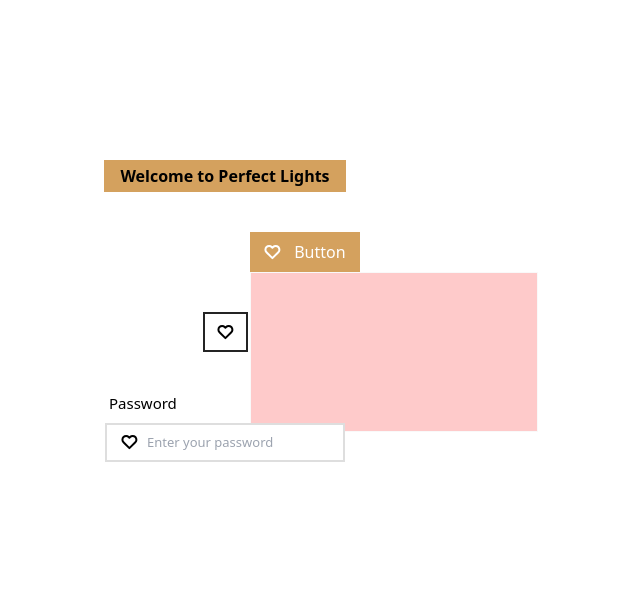
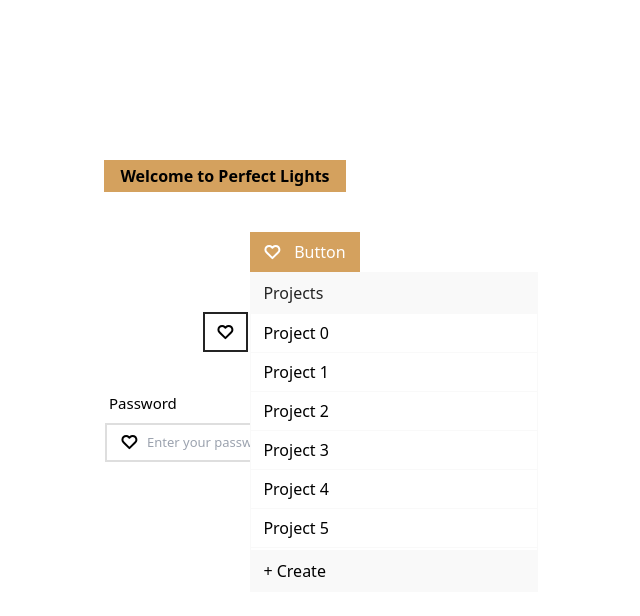
Before and after one commit to Alfred-Nelson/perfect-lights-components, a React (Create React App) app: page / in a window 1280 px wide. Both pictures are taken after a click on the button "Button". Shown: the top 616 px of the page, without its empty margins (415-1055 px from the left). Built offline with nearby package versions, Linux system fonts and the light colour scheme; the HTML template or start-up script is replaced by a standard one.

Commit message:
Dropdown menu

```diff
--- a/package.json
+++ b/package.json
@@ -10,6 +10,7 @@
     "@types/node": "^16.18.14",
     "@types/react": "^18.0.28",
     "@types/react-dom": "^18.0.11",
+    "lodash.debounce": "^4.0.8",
     "react": "^18.2.0",
     "react-dom": "^18.2.0",
     "react-scripts": "5.0.1",
@@ -64,6 +65,7 @@
     "@storybook/preset-create-react-app": "^4.1.2",
     "@storybook/react": "^6.5.16",
     "@storybook/testing-library": "^0.0.13",
+    "@types/lodash.debounce": "^4.0.7",
     "babel-plugin-named-exports-order": "^0.0.2",
     "chromatic": "^6.17.1",
     "prop-types": "^15.8.1",
--- a/src/App.tsx
+++ b/src/App.tsx
@@ -8,10 +8,34 @@ import useClickOutside from "./hooks/useClickOutside";
 import useMouseLocation from "./hooks/useMouseLocation";
 
 function App() {
-  const containerRef = useRef(null)
-  const [openDropdown, setOpenDropdown] = useState(false)
-  const mouseLocation = useMouseLocation()
-  useClickOutside(containerRef, () => setOpenDropdown(false))
+  const containerRef = useRef(null);
+  const [openDropdown, setOpenDropdown] = useState(false);
+  const [selectedProject, setSelectedProject] = useState<any>(null);
+  const [selectedFloor, setSelectedFloor] = useState<any>(null);
+  const [selectedArea, setSelectedArea] = useState<any>(null);
+  const mouseLocation = useMouseLocation();
+  useClickOutside(containerRef, () => {
+    setOpenDropdown(false)
+    setSelectedFloor(null)
+    setSelectedArea(null)
+  });
+
+  const areaData = Array.from({ length: 20 }).map((_, areaId) => ({
+    id: areaId,
+    name: `Area ${areaId}`,
+  }));
+
+  const floorData = Array.from({ length: 20 }).map((_, floorId) => ({
+    id: floorId,
+    name: `Floor ${floorId}`,
+    areas: areaData,
+  }));
+
+  const projectData = Array.from({ length: 20 }).map((_, projectId) => ({
+    id: projectId,
+    name: `Project ${projectId}`,
+    floors: floorData,
+  }));
 
   return (
     <div className="flex flex-col justify-center items-center">
@@ -21,7 +45,7 @@ function App() {
         </p>
       </div>
 
-      <div ref={containerRef} className="mt-10 translate-x-[10vh] relative">
+      <div ref={containerRef} className="z-50 mt-10 translate-x-[10vh] relative">
         <Button
           label="Button"
           // disabled={true}
@@ -29,7 +53,18 @@ function App() {
           onClick={() => setOpenDropdown(true)}
         />
         {openDropdown && (
-          <DropdownBox mouseLocation={mouseLocation as number} />
+          <DropdownBox
+            data={projectData}
+            mouseLocation={mouseLocation as number}
+            selected={{
+              project: selectedProject,
+              floor: selectedFloor,
+              area: selectedArea,
+              setProject: setSelectedProject,
+              setFloor: setSelectedFloor,
+              setArea: setSelectedArea,
+            }}
+          />
         )}
       </div>
       <div className="flex justify-center space-x-5 mt-10">
--- a/src/assets/ArrowIcons.tsx
+++ b/src/assets/ArrowIcons.tsx
@@ -1,6 +1,6 @@
 import React from "react";
 
-export type IconProp = { color?: string }
+export type IconProp = { color?: string };
 
 export const RightArrowIcon = ({ color }: IconProp) => {
   return (
@@ -61,3 +61,20 @@ export const DownwardArrowIcon = ({ color }: IconProp) => {
     </svg>
   );
 };
+
+export const LeftwardArrayIcon = ({ color }: IconProp) => {
+  return (
+    <svg
+      width="8"
+      height="12"
+      viewBox="0 0 8 12"
+      fill="none"
+      xmlns="http://www.w3.org/2000/svg"
+    >
+      <path
+        d="M1.17006 6.70999L5.41006 10.95C5.50302 11.0437 5.61362 11.1181 5.73548 11.1689C5.85734 11.2197 5.98805 11.2458 6.12006 11.2458C6.25207 11.2458 6.38277 11.2197 6.50463 11.1689C6.62649 11.1181 6.73709 11.0437 6.83006 10.95C7.01631 10.7626 7.12085 10.5092 7.12085 10.245C7.12085 9.9808 7.01631 9.72735 6.83006 9.53999L3.29006 5.99999L6.83006 2.45999C7.01631 2.27263 7.12085 2.01918 7.12085 1.75499C7.12085 1.4908 7.01631 1.23735 6.83006 1.04999C6.73662 0.957309 6.6258 0.883984 6.50396 0.834219C6.38213 0.784454 6.25166 0.75923 6.12006 0.759991C5.98845 0.75923 5.85799 0.784454 5.73615 0.834219C5.61431 0.883984 5.5035 0.957309 5.41006 1.04999L1.17006 5.28999C1.07633 5.38295 1.00193 5.49356 0.951166 5.61541C0.900397 5.73727 0.874259 5.86798 0.874259 5.99999C0.874259 6.132 0.900397 6.26271 0.951166 6.38457C1.00193 6.50643 1.07633 6.61703 1.17006 6.70999Z"
+        fill={color || "currentColor"}
+      />
+    </svg>
+  );
+};
--- /dev/null
+++ b/src/assets/CrossIcon.tsx
@@ -0,0 +1,23 @@
+import React from "react";
+import { IconProp } from "./HeartIcon";
+
+const CrossIcon = ({ color }: IconProp) => {
+  return (
+    <svg
+      width="10"
+      height="10"
+      viewBox="0 0 10 10"
+      fill="none"
+      xmlns="http://www.w3.org/2000/svg"
+    >
+      <path
+        d="M5.93996 4.99998L8.80662 2.13998C8.93216 2.01445 9.00268 1.84418 9.00268 1.66665C9.00268 1.48911 8.93216 1.31885 8.80662 1.19331C8.68109 1.06778 8.51082 0.997253 8.33329 0.997253C8.15576 0.997253 7.98549 1.06778 7.85996 1.19331L4.99996 4.05998L2.13996 1.19331C2.01442 1.06778 1.84416 0.997253 1.66663 0.997253C1.48909 0.997253 1.31883 1.06778 1.19329 1.19331C1.06776 1.31885 0.997231 1.48911 0.997231 1.66665C0.997231 1.84418 1.06776 2.01445 1.19329 2.13998L4.05996 4.99998L1.19329 7.85998C1.13081 7.92196 1.08121 7.99569 1.04737 8.07693C1.01352 8.15817 0.996094 8.24531 0.996094 8.33332C0.996094 8.42132 1.01352 8.50846 1.04737 8.5897C1.08121 8.67094 1.13081 8.74467 1.19329 8.80665C1.25527 8.86913 1.329 8.91873 1.41024 8.95258C1.49148 8.98642 1.57862 9.00385 1.66663 9.00385C1.75463 9.00385 1.84177 8.98642 1.92301 8.95258C2.00425 8.91873 2.07798 8.86913 2.13996 8.80665L4.99996 5.93998L7.85996 8.80665C7.92193 8.86913 7.99567 8.91873 8.07691 8.95258C8.15815 8.98642 8.24528 9.00385 8.33329 9.00385C8.4213 9.00385 8.50844 8.98642 8.58967 8.95258C8.67091 8.91873 8.74465 8.86913 8.80662 8.80665C8.86911 8.74467 8.91871 8.67094 8.95255 8.5897C8.9864 8.50846 9.00382 8.42132 9.00382 8.33332C9.00382 8.24531 8.9864 8.15817 8.95255 8.07693C8.91871 7.99569 8.86911 7.92196 8.80662 7.85998L5.93996 4.99998Z"
+        fill={color || "currentColor"}
+        stroke={ color || "inherit"}
+        stroke-width="0.5"
+      />
+    </svg>
+  );
+};
+
+export default CrossIcon;
--- /dev/null
+++ b/src/assets/TickIcon.tsx
@@ -0,0 +1,23 @@
+import React from "react";
+import { IconProp } from "./HeartIcon";
+
+const TickIcon = ({ color }: IconProp) => {
+  return (
+    <svg
+      width="10"
+      height="8"
+      viewBox="0 0 10 8"
+      fill="none"
+      xmlns="http://www.w3.org/2000/svg"
+    >
+      <path
+        d="M9.47322 0.806696C9.41124 0.74421 9.33751 0.694614 9.25627 0.660768C9.17503 0.626922 9.08789 0.609497 8.99989 0.609497C8.91188 0.609497 8.82474 0.626922 8.7435 0.660768C8.66226 0.694614 8.58853 0.74421 8.52655 0.806696L3.55989 5.78003L1.47322 3.6867C1.40887 3.62454 1.33291 3.57566 1.24967 3.54286C1.16644 3.51006 1.07755 3.49397 0.9881 3.49552C0.898646 3.49706 0.810373 3.51622 0.728321 3.55188C0.646269 3.58754 0.572044 3.63902 0.509885 3.70336C0.447726 3.76771 0.39885 3.84367 0.366047 3.92691C0.333245 4.01014 0.317158 4.09903 0.318705 4.18848C0.320253 4.27794 0.339405 4.36621 0.375067 4.44826C0.41073 4.53031 0.462204 4.60454 0.526552 4.6667L3.08655 7.2267C3.14853 7.28918 3.22226 7.33878 3.3035 7.37262C3.38474 7.40647 3.47188 7.42389 3.55989 7.42389C3.64789 7.42389 3.73503 7.40647 3.81627 7.37262C3.89751 7.33878 3.97124 7.28918 4.03322 7.2267L9.47322 1.7867C9.54089 1.72427 9.59489 1.6485 9.63183 1.56417C9.66877 1.47983 9.68784 1.38876 9.68784 1.2967C9.68784 1.20463 9.66877 1.11356 9.63183 1.02923C9.59489 0.944892 9.54089 0.869124 9.47322 0.806696Z"
+        fill={ color || "currentColor"}
+        stroke={ color ||  "inherit"}
+        stroke-width="0.5"
+      />
+    </svg>
+  );
+};
+
+export default TickIcon;
--- a/src/components/DropdownBox.tsx
+++ b/src/components/DropdownBox.tsx
@@ -1,21 +1,136 @@
-import React, { useEffect, useRef, useState } from "react";
+import React, {
+  Dispatch,
+  SetStateAction,
+  useCallback,
+  useEffect,
+  useRef,
+  useState,
+} from "react";
+import { LeftwardArrayIcon } from "../assets/ArrowIcons";
 import useClickOutside from "../hooks/useClickOutside";
 import useMouseLocation from "../hooks/useMouseLocation";
+import debounce from "lodash.debounce";
+import EditableField from "./EditableField";
+
+type ApiDataType = {
+  id: string;
+  name: string;
+};
+
+interface AreaType extends ApiDataType {}
+
+interface FloorType extends ApiDataType {
+  areas: AreaType[];
+}
+
+interface ProjectType extends ApiDataType {
+  floors: FloorType[];
+}
 
 type DropdownBoxType = {
   mouseLocation: number;
+  data: any;
+  selected: {
+    project: ProjectType | null;
+    floor: FloorType | null;
+    area: AreaType | null;
+    setProject: Dispatch<SetStateAction<ProjectType | null>>;
+    setFloor: Dispatch<SetStateAction<FloorType | null>>;
+    setArea: Dispatch<SetStateAction<AreaType | null>>;
+  };
 };
 
-const DropdownBox = ({ mouseLocation }: DropdownBoxType) => {
-  const [leftOffset, setLeftOffset] = useState(`${Math.trunc(mouseLocation * 2)}%`);
+const DropdownBox = ({ mouseLocation, data, selected }: DropdownBoxType) => {
+  const [newField, setNewField] = useState(false)
+  const [editable, setEditable] =
+    useState<AreaType | ProjectType | FloorType | null>(null);
+  const [valueStash, setValueStash] =
+    useState<FloorType | AreaType | ProjectType | null>(null);
+  const [clickCheck, setClick] = useState(0);
+  const [leftOffset, setLeftOffset] = useState(
+    `${Math.trunc(mouseLocation * 2)}%`
+  );
 
-  console.log(mouseLocation, "mouseLocation", leftOffset);
+  const handleClick = useCallback(() => {
+    if (selected.floor) {
+      selected.setArea(valueStash as AreaType | null);
+    } else if (selected.project) {
+      selected.setFloor(valueStash as FloorType | null);
+    } else {
+      selected.setProject(valueStash as ProjectType | null);
+    }
+    setClick(0);
+  }, [valueStash, selected]);
+
+  useEffect(() => {
+    if (clickCheck === 1) {
+      const id = setTimeout(() => handleClick(), 400);
+      return () => clearTimeout(id);
+    } else if (clickCheck > 1) {
+      setEditable(valueStash);
+      setValueStash(null);
+      setClick(0);
+    }
+  }, [clickCheck]);
+
+  const handleBack = () => {
+    if (selected.floor) {
+      selected.setFloor(null);
+    }
+    if (selected.project) {
+      selected.setProject(null);
+    }
+  };
 
   return (
     <div
       style={{ left: `-${leftOffset}` }}
-      className={`w-72 absolute max-h-[40svh] h-[20svh] bg-red-200 border border-pot-grey3 `}
-    ></div>
+      className={`w-72 overflow-y-auto divide-y divide-pot-grey3 absolute max-h-[40svh] bg-white border border-pot-grey3 `}
+    >
+      <div className="sticky top-0 bg-pot-grey3 py-2 flex px-3 gap-x-2 fill-pot-black text-pot-black">
+        {selected.project && (<button onClick={handleBack}>
+          <LeftwardArrayIcon />
+        </button>)}
+        {selected.floor
+          ? selected.floor.name
+          : selected.project
+          ? selected.project.name
+          : "Projects"}
+      </div>
+      {newField && (
+        <EditableField defaultValue="Untitled" close={() => setNewField(false)} />
+      )}
+      {(
+        (selected.floor
+          ? selected.floor.areas
+          : selected.project
+          ? selected.project.floors
+          : data) || []
+      ).map((each: ProjectType | FloorType | AreaType) => (
+        <div className="">
+          {editable?.id !== each.id ? (
+            <button
+              onClick={() => {
+                if (editable) return;
+                setValueStash(each);
+                setClick((prev) => prev + 1);
+              }}
+              className="w-full text-left px-3 py-[7px]"
+            >
+              {each.name}
+            </button>
+          ) : (
+            <EditableField
+              defaultValue={each.name}
+              close={() => setEditable(null)}
+            />
+          )}
+        </div>
+      ))}
+      <button onClick={() => setNewField(true)} className="w-full text-left sticky bottom-0 bg-pot-grey3 py-2 px-3">
+          + Create
+      </button>
+    </div>
   );
 };
 
--- /dev/null
+++ b/src/components/EditableField.tsx
@@ -0,0 +1,29 @@
+import React, { SetStateAction, Dispatch } from 'react'
+import CrossIcon from '../assets/CrossIcon';
+import TickIcon from '../assets/TickIcon';
+import IconButton from './IconButton';
+
+type EditableFieldType ={
+    defaultValue: string;
+    api?: () => Promise<any>;
+    setValue?: Dispatch<SetStateAction<string>> | (() => void)
+    close?: () => void
+}
+
+const EditableField = ({ defaultValue, api, setValue, close}: EditableFieldType) => {
+  return (
+    <div className="w-full h-full flex gap-x-1 py-[2px] px-2">
+        <div className="flex self-stretch w-full items-center">
+            <input autoFocus className='px-2 border self-stretch text-sm w-full outline-none focus:border-pot-yellow' />
+        </div>
+        <IconButton variant='secondary'>
+            <TickIcon />
+        </IconButton>
+        <IconButton onClick={close} variant='secondary-outline'>
+            <CrossIcon />
+        </IconButton>
+    </div>
+  )
+}
+
+export default EditableField
--- a/tailwind.config.js
+++ b/tailwind.config.js
@@ -12,7 +12,8 @@ module.exports = {
         "pot-grey5": "#242424",
         "pot-grey6": "#111111",
         "pot-lightgrey":"#CBCBCB",
-        "pot-maroon":"#772021"
+        "pot-maroon":"#772021",
+        "pot-black": "#242424",
       },
     },
   },
```
Also changed, not shown: 1 other file (tests, documents, lock files or other folders).
